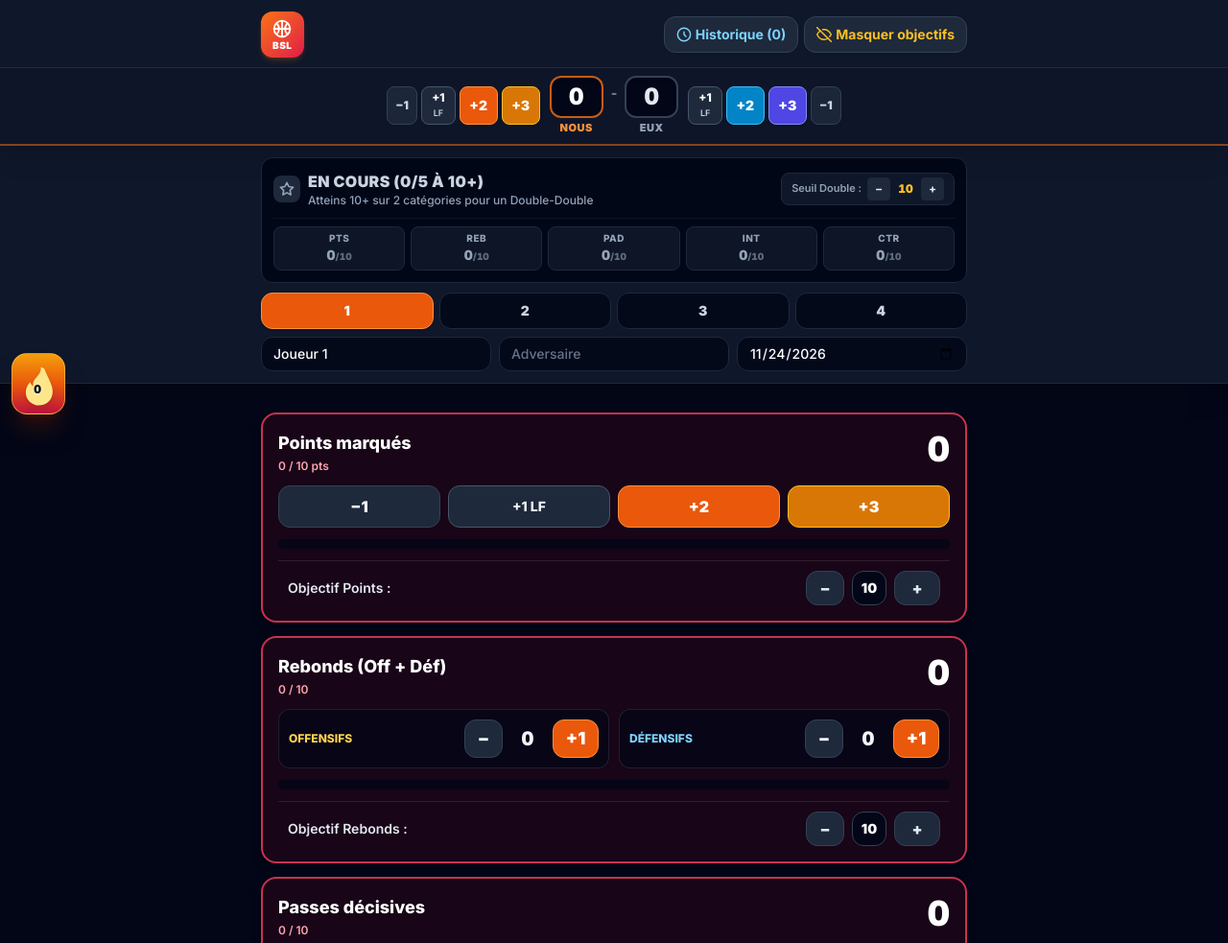
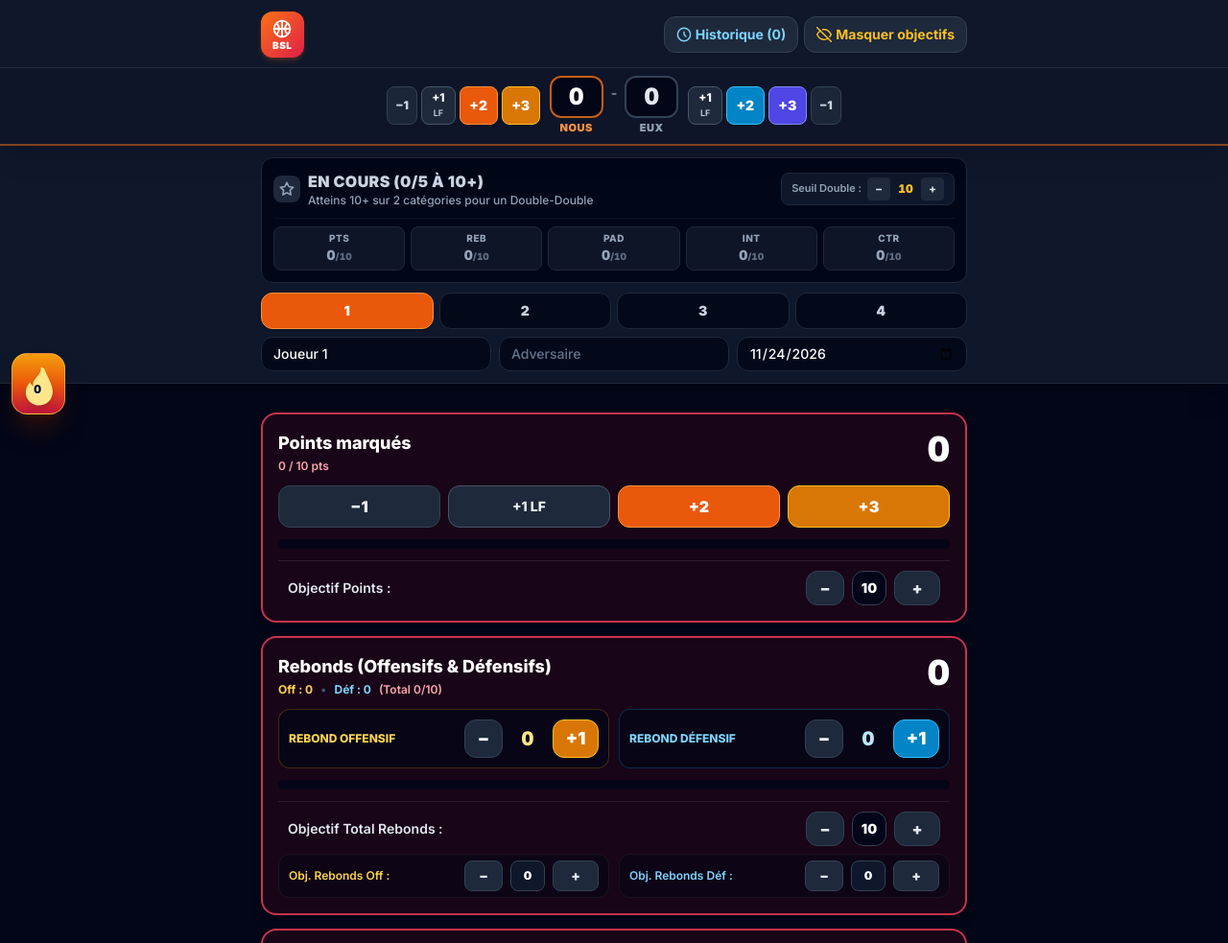
Before and after one commit to jbbeavogui1984-cmd/BSL, a plain HTML site: page index.html in a window 1280 px wide. Shown: the top 983 px of the page at 96% size. Drawn offline with nearby package versions, Linux system fonts and the light colour scheme.

Commit message:
Clarify rebounds section in index.html
Updated labels and comments for rebounds to clarify offensive and defensive distinctions. Adjusted target calculations and display for rebounds.

```diff
--- a/index.html
+++ b/index.html
@@ -281,7 +281,7 @@
 
         const CATEGORY_META = {
             points: { label: 'Points marqués', pillLabel: 'PTS', shortName: 'Points' },
-            rebounds: { label: 'Rebonds (Off + Déf)', pillLabel: 'REB', shortName: 'Rebonds' },
+            rebounds: { label: 'Rebonds offensifs & défensifs', pillLabel: 'REB', shortName: 'Rebonds' },
             assists: { label: 'Passes décisives', pillLabel: 'PAD', shortName: 'Passes' },
             steals: { label: 'Interceptions', pillLabel: 'INT', shortName: 'Interceptions' },
             blocks: { label: 'Contres', pillLabel: 'CTR', shortName: 'Contres' },
@@ -645,7 +645,7 @@
             const container = document.getElementById('stats-container');
             container.innerHTML = '';
 
-            // Points marqués (sans chiffre devant)
+            // Points marqués
             if (!state.hiddenCategories.includes('points')) {
                 const target = player.targets.points || 0;
                 const status = getStatus(player.points, target);
@@ -681,22 +681,36 @@
                 container.appendChild(sec);
             }
 
-            // Rebonds (Offensifs + Défensifs -> Total, objectif unique)
+            // Rebonds : différenciation claire Rebonds offensifs / Rebonds défensifs + Total & objectifs
             if (!state.hiddenCategories.includes('rebounds')) {
                 const totalReb = getTotalRebounds(player);
-                const target = player.targets.rebounds || 0;
-                const status = getStatus(totalReb, target);
+                const offReb = player.offRebounds || 0;
+                const defReb = player.defRebounds || 0;
+                const offTarget = player.targets.offRebounds || 0;
+                const defTarget = player.targets.defRebounds || 0;
+                const totalTarget = player.targets.rebounds || 0;
+
+                const subGoalsOk = (offTarget === 0 || offReb >= offTarget) && (defTarget === 0 || defReb >= defTarget);
+                const totalGoalOk = totalTarget === 0 || totalReb >= totalTarget;
+                const hasAnyGoal = totalTarget > 0 || offTarget > 0 || defTarget > 0;
+                const status = hasAnyGoal ? (subGoalsOk && totalGoalOk ? 'green' : 'red') : 'neutral';
+
                 const theme = getCardTheme(status, animatedCategory === 'rebounds');
-                const pct = target > 0 ? Math.min(100, Math.round((totalReb / target) * 100)) : 0;
+                const pct = totalTarget > 0
+                    ? Math.min(100, Math.round((totalReb / totalTarget) * 100))
+                    : 0;
 
                 const sec = document.createElement('section');
                 sec.className = theme.cardClass;
                 sec.innerHTML = `
                     <div class="flex items-start justify-between gap-2">
                         <div>
-                            <h2 class="text-base sm:text-lg font-extrabold text-white">Rebonds (Off + Déf)</h2>
+                            <h2 class="text-base sm:text-lg font-extrabold text-white">Rebonds (Offensifs & Défensifs)</h2>
                             <div class="mt-0.5 flex items-center gap-2 flex-wrap">
-                                ${target > 0 ? `<span class="text-xs font-semibold ${status === 'green' ? 'text-emerald-300' : 'text-rose-300'}">${totalReb} / ${target}</span>` : ''}
+                                <span class="text-xs font-bold text-amber-300">Off : ${offReb}${offTarget > 0 ? `/${offTarget}` : ''}</span>
+                                <span class="text-xs text-slate-600">•</span>
+                                <span class="text-xs font-bold text-sky-300">Déf : ${defReb}${defTarget > 0 ? `/${defTarget}` : ''}</span>
+                                ${totalTarget > 0 ? `<span class="text-xs font-semibold ${totalReb >= totalTarget ? 'text-emerald-300' : 'text-rose-300'}">(Total ${totalReb}/${totalTarget})</span>` : ''}
                             </div>
                         </div>
                         <div class="flex items-center gap-2.5 shrink-0">
@@ -704,33 +718,73 @@
                             ${buildCardCheckboxHTML('rebounds')}
                         </div>
                     </div>
+
                     <div class="grid grid-cols-1 sm:grid-cols-2 gap-2.5 mt-3">
-                        <div class="rounded-xl bg-slate-950/75 border border-white/10 p-2.5 flex items-center justify-between">
-                            <span class="text-xs font-extrabold text-amber-300 uppercase">Offensifs</span>
+                        <div class="rounded-xl bg-slate-950/75 border border-amber-500/25 p-2.5 flex items-center justify-between">
+                            <div>
+                                <span class="text-xs font-extrabold text-amber-300 uppercase block">Rebond offensif</span>
+                                ${offTarget > 0 ? `<span class="text-[11px] font-semibold ${offReb >= offTarget ? 'text-emerald-300' : 'text-amber-200/80'}">Obj. ${offReb}/${offTarget}</span>` : ''}
+                            </div>
                             <div class="flex items-center gap-2 shrink-0">
                                 <button type="button" data-action="stat-delta" data-stat="offRebounds" data-delta="-1" class="w-10 h-10 rounded-xl bg-slate-800 hover:bg-slate-700 border border-slate-700 font-black text-lg">−</button>
-                                <span class="w-9 text-center text-xl font-black tabular-nums">${player.offRebounds}</span>
-                                <button type="button" data-action="stat-delta" data-stat="offRebounds" data-delta="1" class="w-12 h-10 rounded-xl bg-orange-600 hover:bg-orange-500 border border-orange-400 font-black text-lg text-white">+1</button>
+                                <span class="w-9 text-center text-xl font-black tabular-nums text-amber-200">${offReb}</span>
+                                <button type="button" data-action="stat-delta" data-stat="offRebounds" data-delta="1" class="w-12 h-10 rounded-xl bg-amber-600 hover:bg-amber-500 border border-amber-400 font-black text-lg text-white">+1</button>
                             </div>
                         </div>
-                        <div class="rounded-xl bg-slate-950/75 border border-white/10 p-2.5 flex items-center justify-between">
-                            <span class="text-xs font-extrabold text-sky-300 uppercase">Défensifs</span>
+
+                        <div class="rounded-xl bg-slate-950/75 border border-sky-500/25 p-2.5 flex items-center justify-between">
+                            <div>
+                                <span class="text-xs font-extrabold text-sky-300 uppercase block">Rebond défensif</span>
+                                ${defTarget > 0 ? `<span class="text-[11px] font-semibold ${defReb >= defTarget ? 'text-emerald-300' : 'text-sky-200/80'}">Obj. ${defReb}/${defTarget}</span>` : ''}
+                            </div>
                             <div class="flex items-center gap-2 shrink-0">
                                 <button type="button" data-action="stat-delta" data-stat="defRebounds" data-delta="-1" class="w-10 h-10 rounded-xl bg-slate-800 hover:bg-slate-700 border border-slate-700 font-black text-lg">−</button>
-                                <span class="w-9 text-center text-xl font-black tabular-nums">${player.defRebounds}</span>
-                                <button type="button" data-action="stat-delta" data-stat="defRebounds" data-delta="1" class="w-12 h-10 rounded-xl bg-orange-600 hover:bg-orange-500 border border-orange-400 font-black text-lg text-white">+1</button>
+                                <span class="w-9 text-center text-xl font-black tabular-nums text-sky-200">${defReb}</span>
+                                <button type="button" data-action="stat-delta" data-stat="defRebounds" data-delta="1" class="w-12 h-10 rounded-xl bg-sky-600 hover:bg-sky-500 border border-sky-400 font-black text-lg text-white">+1</button>
                             </div>
                         </div>
                     </div>
+
                     <div class="mt-3 w-full h-2.5 bg-slate-950/80 rounded-full overflow-hidden">
-                        <div class="h-full ${theme.barClass} transition-all duration-300" style="width:${target > 0 ? Math.max(pct, totalReb > 0 ? 6 : 0) : 0}%"></div>
+                        <div class="h-full ${theme.barClass} transition-all duration-300" style="width:${totalTarget > 0 ? Math.max(pct, totalReb > 0 ? 6 : 0) : 0}%"></div>
                     </div>
-                    ${buildTargetInputBox('rebounds', 'Objectif Rebonds', target)}
+
+                    <div class="mt-3 pt-2.5 border-t border-white/10 space-y-2">
+                        <div class="px-2.5 flex items-center justify-between gap-2">
+                            <label for="target-rebounds" class="text-xs sm:text-sm font-semibold text-slate-200">Objectif Total Rebonds :</label>
+                            <div class="flex items-center gap-2 shrink-0">
+                                <button type="button" data-action="target-dec" data-target-key="rebounds" class="w-10 h-9 rounded-xl bg-slate-800 hover:bg-slate-700 border border-slate-700 text-slate-200 font-black text-base">−</button>
+                                <input id="target-rebounds" type="number" min="0" max="999" inputmode="numeric"
+                                    data-action="target-input" data-target-key="rebounds" value="${totalTarget}"
+                                    class="w-9 h-9 text-center rounded-xl bg-slate-950 border border-slate-700 focus:border-amber-400 text-white font-black text-sm outline-none">
+                                <button type="button" data-action="target-inc" data-target-key="rebounds" class="w-12 h-9 rounded-xl bg-slate-800 hover:bg-slate-700 border border-slate-700 text-slate-200 font-black text-base">+</button>
+                            </div>
+                        </div>
+
+                        <div class="grid grid-cols-1 sm:grid-cols-2 gap-2.5">
+                            <div class="rounded-xl bg-slate-950/50 border border-white/5 px-2.5 py-1.5 flex items-center justify-between gap-2">
+                                <label for="target-offRebounds" class="text-xs font-semibold text-amber-300">Obj. Rebonds Off :</label>
+                                <div class="flex items-center gap-2 shrink-0">
+                                    <button type="button" data-action="target-dec" data-target-key="offRebounds" class="w-10 h-8 rounded-lg bg-slate-800 hover:bg-slate-700 border border-slate-700 text-slate-200 text-sm font-black">−</button>
+                                    <input id="target-offRebounds" type="number" min="0" max="999" inputmode="numeric" data-action="target-input" data-target-key="offRebounds" value="${offTarget}" class="w-9 h-8 text-center rounded-lg bg-slate-900 border border-slate-700 text-white font-black text-xs outline-none">
+                                    <button type="button" data-action="target-inc" data-target-key="offRebounds" class="w-12 h-8 rounded-lg bg-slate-800 hover:bg-slate-700 border border-slate-700 text-slate-200 text-sm font-black">+</button>
+                                </div>
+                            </div>
+                            <div class="rounded-xl bg-slate-950/50 border border-white/5 px-2.5 py-1.5 flex items-center justify-between gap-2">
+                                <label for="target-defRebounds" class="text-xs font-semibold text-sky-300">Obj. Rebonds Déf :</label>
+                                <div class="flex items-center gap-2 shrink-0">
+                                    <button type="button" data-action="target-dec" data-target-key="defRebounds" class="w-10 h-8 rounded-lg bg-slate-800 hover:bg-slate-700 border border-slate-700 text-slate-200 text-sm font-black">−</button>
+                                    <input id="target-defRebounds" type="number" min="0" max="999" inputmode="numeric" data-action="target-input" data-target-key="defRebounds" value="${defTarget}" class="w-9 h-8 text-center rounded-lg bg-slate-900 border border-slate-700 text-white font-black text-xs outline-none">
+                                    <button type="button" data-action="target-inc" data-target-key="defRebounds" class="w-12 h-8 rounded-lg bg-slate-800 hover:bg-slate-700 border border-slate-700 text-slate-200 text-sm font-black">+</button>
+                                </div>
+                            </div>
+                        </div>
+                    </div>
                 `;
                 container.appendChild(sec);
             }
 
-            // Passes décisives, Interceptions, Contres (sans chiffre devant, boutons alignés)
+            // Passes décisives, Interceptions, Contres
             [
                 { key: 'assists', val: player.assists, target: player.targets.assists || 0 },
                 { key: 'steals', val: player.steals, target: player.targets.steals || 0 },
@@ -772,7 +826,7 @@
                 container.appendChild(sec);
             });
 
-            // Dépassement de soi (sans chiffre devant, 1 objectif Sprints + 1 objectif Balles arrachées, sans doublon)
+            // Dépassement de soi
             if (!state.hiddenCategories.includes('effort')) {
                 const totalEff = getTotalEffort(player);
                 const sprintsTarget = player.targets.sprintsTarget || 0;
@@ -1055,6 +1109,8 @@
                     date: state.matchDate || '',
                     points: p.points,
                     rebounds: getTotalRebounds(p),
+                    offRebounds: p.offRebounds || 0,
+                    defRebounds: p.defRebounds || 0,
                     assists: p.assists,
                     steals: p.steals,
                     blocks: p.blocks,
@@ -1070,7 +1126,7 @@
                 const summary = [
                     `🏀 ${p.name || `Joueur ${state.activePlayerIndex + 1}`}${state.opponent ? ` vs ${state.opponent}` : ''}`,
                     `Points : ${p.points}`,
-                    `Rebonds : ${getTotalRebounds(p)} (${p.offRebounds} Off / ${p.defRebounds} Déf)`,
+                    `Rebonds : ${getTotalRebounds(p)} (Off : ${p.offRebounds || 0} / Déf : ${p.defRebounds || 0})`,
                     `Passes : ${p.assists}`,
                     `Interceptions : ${p.steals}`,
                     `Contres : ${p.blocks}`,
```
